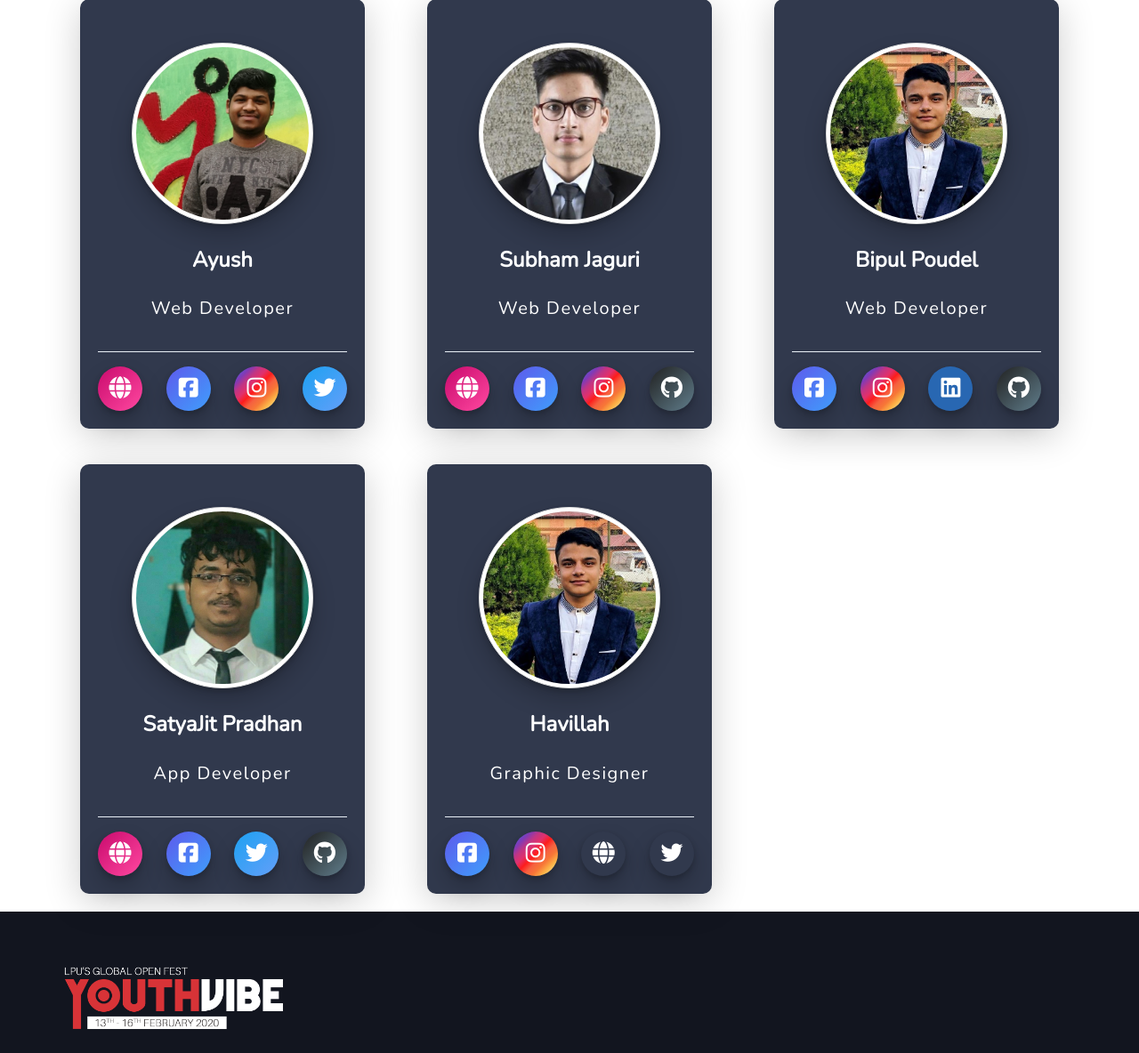
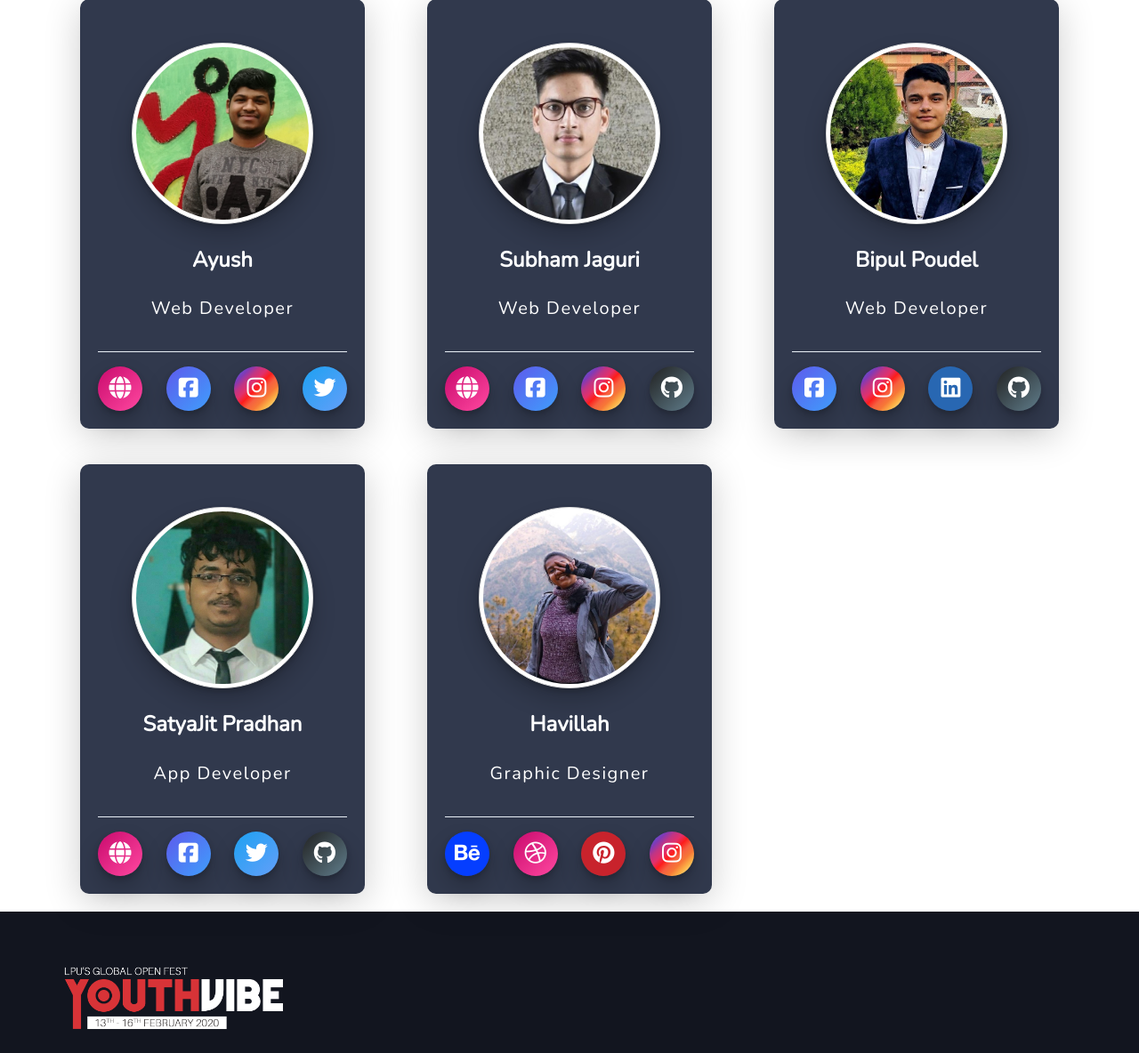
Before and after one commit to Ayush4351/yv2020-static, a PHP site: page /developers.php in a window 1280 px wide. Shown: the part 339-1523 px from the top of the page at 89% size. Run offline with PHP 8.4, Linux system fonts and the light colour scheme; some libraries are stand-ins or nearby versions.

Commit message:
Designers profile updated

```diff
--- a/assets/css/developers.css
+++ b/assets/css/developers.css
@@ -121,6 +121,18 @@
     background: linear-gradient(to bottom right, #2867B2, #2867B2);
 
 }
+.wrapper .social-icons .icon .pinterest-link
+{
+    background: -webkit-gradient(linear, left top, right bottom, from(#c8232c), to(#c8232c));
+    background: linear-gradient(to bottom right, #c8232c, #c8232c);
+
+}
+.wrapper .social-icons .icon .behance-link
+{
+    background: -webkit-gradient(linear, left top, right bottom, from(#053eff), to(#053eff));
+    background: linear-gradient(to bottom right, #053eff, #053eff);
+
+}
 .wrapper .social-icons .icon .instagram-link
 {
     background: -webkit-gradient(linear, left top, right bottom, from( #405DE6, #5B51D8, #833AB4, #C13584, #E1306C, #FD1D1D, #F56040, #F77737, #FCAF45, #FFDC80), to(#FF48A0));
--- a/developers.php
+++ b/developers.php
@@ -153,28 +153,25 @@
             <div class="col-md-4">
                 <div class="wrapper">
                     <div class="profile">
-                        <img src="/assets/img/developers/bipul.jpg" class="thumbnail">
+                        <img src="/assets/img/developers/havillah.jpg" class="thumbnail">
                         <h3 class="devname">Havillah</h3>
                         <h3 class="title">Graphic Designer</h3>
                     </div>
 
                     <div class="social-icons">
                         <div class="icon">
-                            <a href="#" class="facebook-link" target="_blank"><i class="fab fa-facebook-square"></i></a>
+                            <a href="https://behance.net/havilahs1" class="behance-link" target="_blank"><i class="fab fa-behance"></i></a>
+                        </div>
+                        <div class="icon">
+                            <a href="https://dribbble.com/havidesign" class="globe-link" target="_blank"><i class="fab fa-dribbble"></i></a>
+                        </div>
+                        <div class="icon">
+                            <a href="https://in.pinterest.com/havidesign023/" class="pinterest-link" target="_blank"><i class="fab fa-pinterest"></i></a>
                         </div>
 
                         <div class="icon">
                             <a href="https://www.instagram.com/havi.design/" class="instagram-link"><i class="fab fa-instagram"></i></a>
                         </div>
-
-                        <div class="icon">
-                            <a href="/"><i class="fas fa-globe"></i></a>
-                        </div>
-
-                        <div class="icon">
-                            <a href="#"><i class="fab fa-twitter"></i></a>
-                        </div>
-
                     </div>
                 </div>
             </div>
--- a/includes/footer.php
+++ b/includes/footer.php
@@ -87,7 +87,7 @@
 		};
     </script>
     <!-- Fontawesome CDN kit -->
-    <script src="https://kit.fontawesome.com/f7c0728646.js" crossorigin="anonymous"></script>
+    <script src="https://kit.fontawesome.com/26e6325bab.js" crossorigin="anonymous"></script>
     <!-- Fancybox JS for Gallery -->
     <script src="/assets/lib/fancybox/js/jquery.fancybox.js"></script>
     <!-- Bootstrap Js -->
```
Also changed, not shown: assets/img/developers/havillah.jpg (added).
